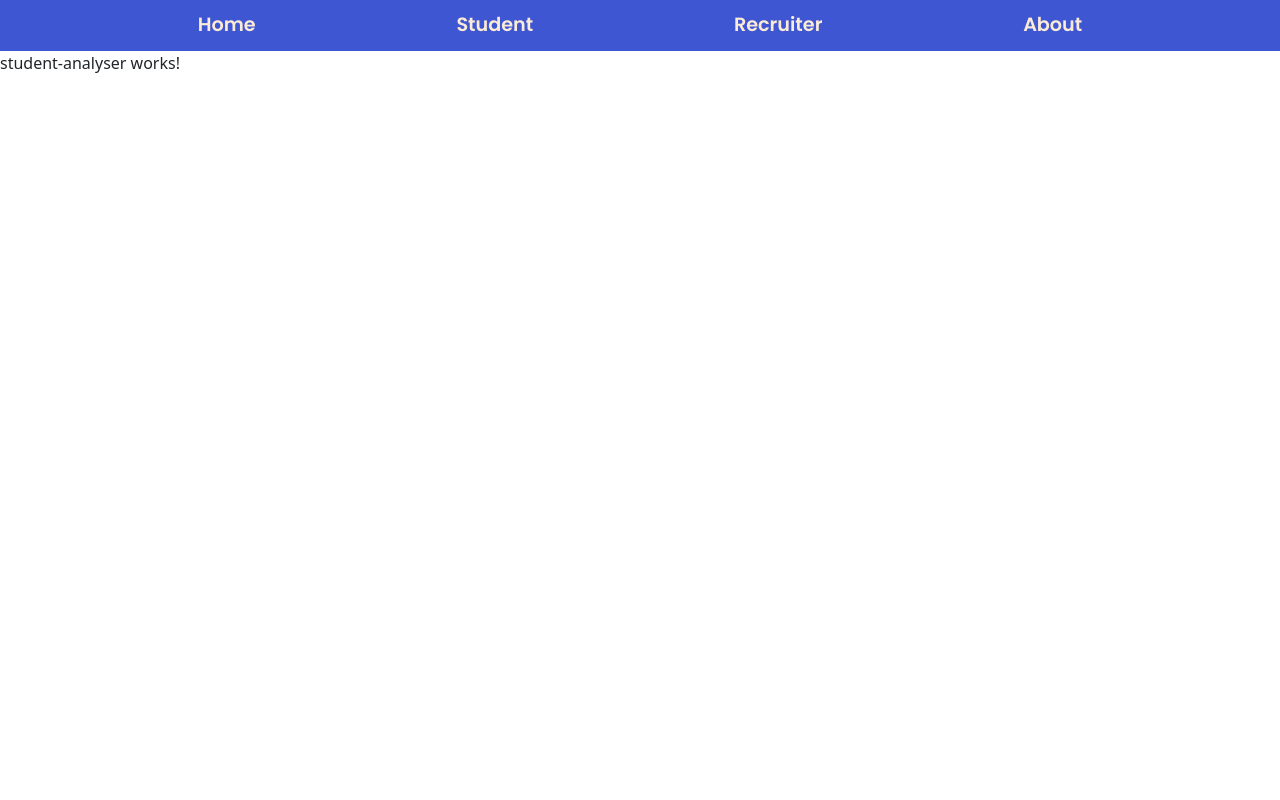
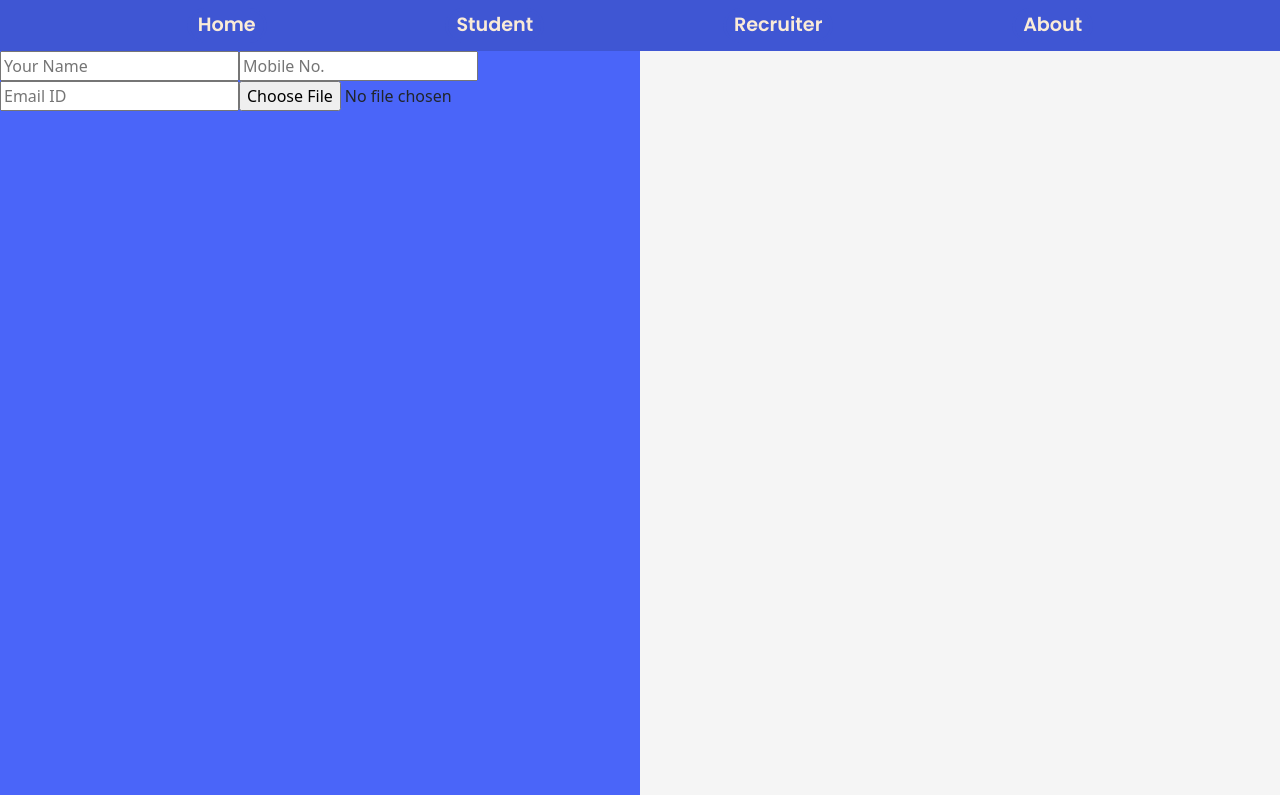
Before and after one commit to agamswaroop619/cv-analyser, an Angular app in the folder cv-analyser/: page /student in a window 1280 px wide. Built offline with nearby package versions, Linux system fonts and the light colour scheme.

Commit message:
version 0.21

```diff
--- a/cv-analyser/src/app/about/about.component.css
+++ b/cv-analyser/src/app/about/about.component.css
@@ -10,9 +10,18 @@
     display: flex;
     padding-left: 2rem;
     align-items: center;
-
+    flex-flow: column;
+    justify-content: center;
 }
-
+.edited{
+    padding-right: 3rem;
+    text-align: justify;
+    animation-name: enter;
+    animation-duration: 300ms;
+    animation-timing-function: ease-out;
+    animation-delay: 0s;
+    animation-iteration-count: initial;
+}
 .second-section {
     flex: 1;
     background-color: #808eda;
--- a/cv-analyser/src/app/about/about.component.html
+++ b/cv-analyser/src/app/about/about.component.html
@@ -2,7 +2,10 @@
 <div class="half-section">
     <div class="first-section">
         <p class="left-side">
-        About Us
+        About
+        </p>
+        <p class="edited">
+            Our AI-powered system provides a comprehensive solution for students and corporations in the job market. The system employs natural language processing and machine learning algorithms to analyze student resumes and provide job suitability ratings. On the other hand, recruiters can take advantage of the system's user-friendly interface to find suitable candidates, streamline the recruitment process, and track applicants. Our ultimate aim is to optimize the job search and recruitment process to benefit both job seekers and corporations.
         </p>
     </div>
     <div class="second-section">
--- a/cv-analyser/src/app/student-analyser/student-analyser.component.css
+++ b/cv-analyser/src/app/student-analyser/student-analyser.component.css
@@ -0,0 +1,13 @@
+.half-section{
+    display: flex;
+    flex-direction: row;
+    height: 93vh;
+}
+.first-section{
+    flex: 1;
+    background-color: #4a65f9;
+}
+.second-section{
+    flex: 1;
+    background-color: whitesmoke;
+}
--- a/cv-analyser/src/app/student-analyser/student-analyser.component.html
+++ b/cv-analyser/src/app/student-analyser/student-analyser.component.html
@@ -1 +1,14 @@
-<p>student-analyser works!</p>
+<div class="half-section">
+    <div class="first-section">
+        <div class="signup">
+            <input type="text" id="name" placeholder="Your Name">
+            <input type="text" id="mobile no." placeholder="Mobile No.">
+            <input type="text" id="email" placeholder="Email ID">
+            <input type="file" id="resume" >
+        </div>
+        <!--Signup Credentials-->
+    </div>
+    <div class="second-section">
+        <!--Analysis side-->
+    </div>
+</div>
```
